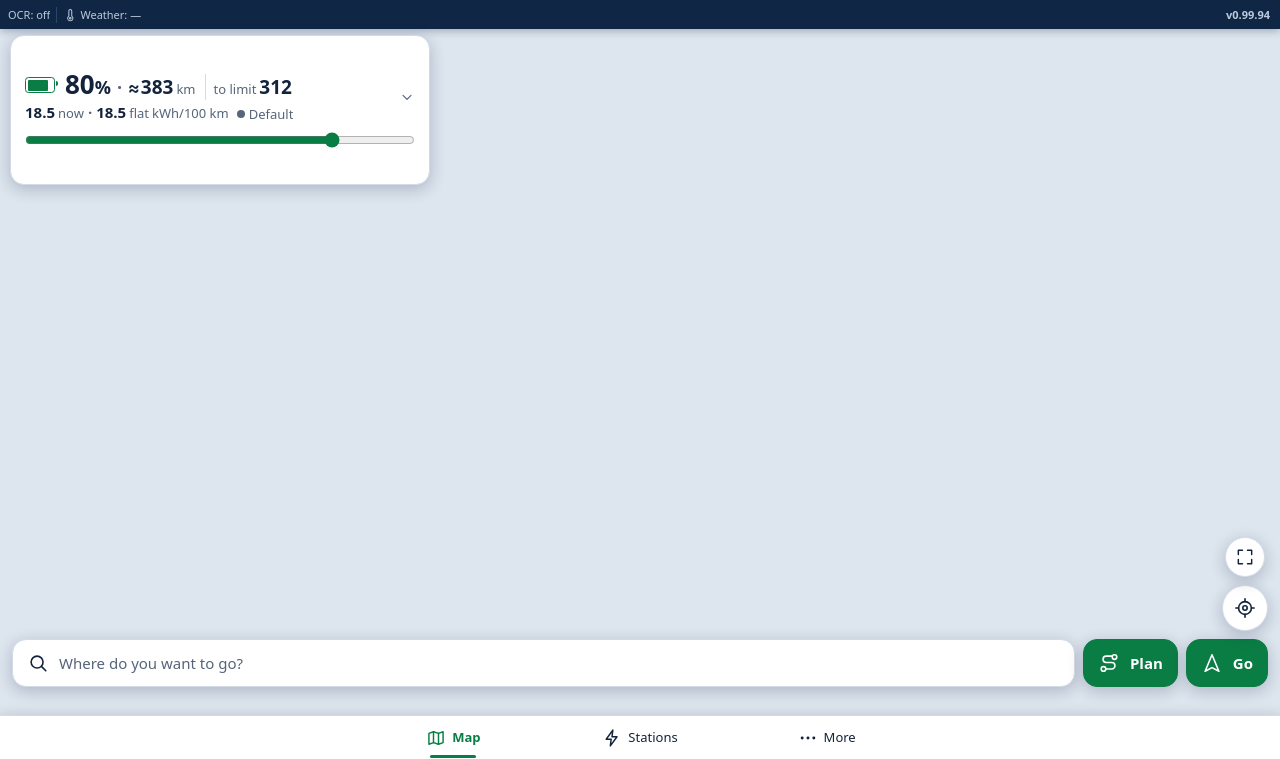
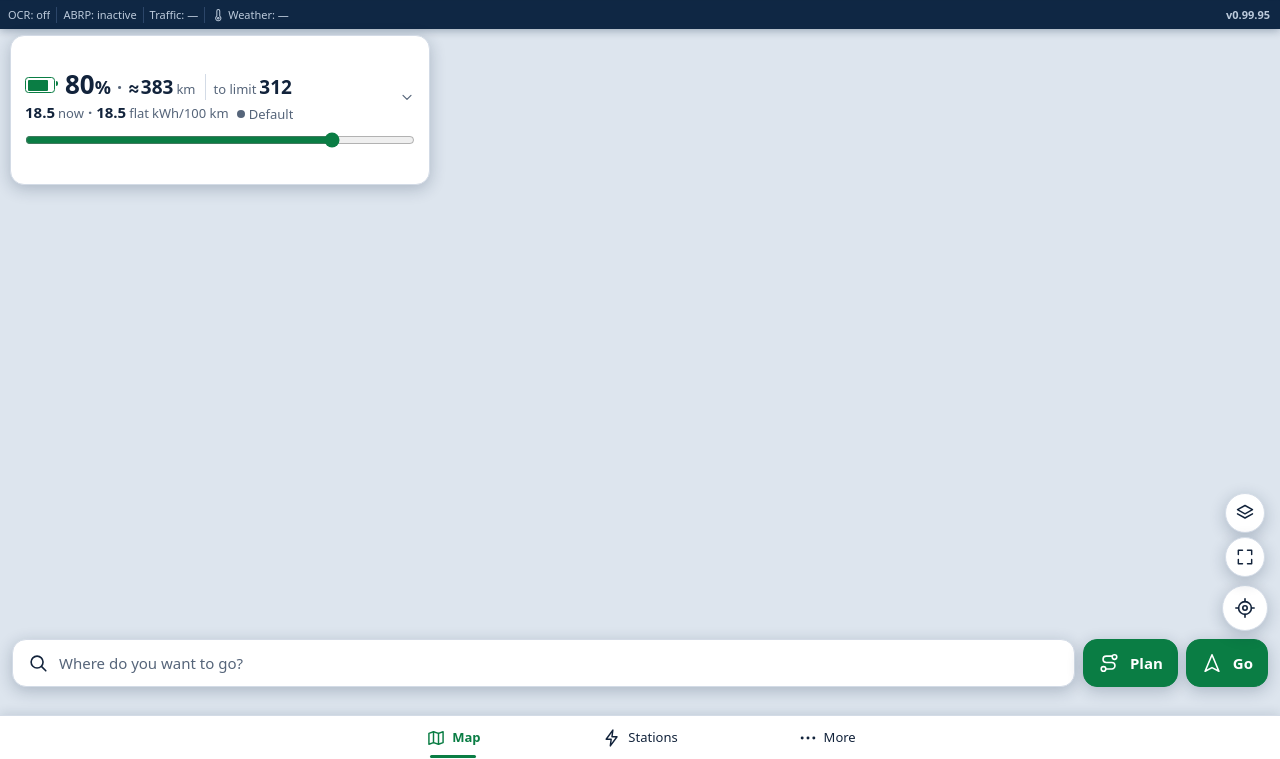
Before and after one commit to ozdemirumit/EV-Route-Finder, a plain HTML site: page index.html in a window 1280 px wide. Shown: the part 41-800 px from the top of the page. Drawn offline with Linux system fonts and the light colour scheme; no server answers.

Commit message:
v0.99.95: tam Beta — hesap, Premium, sağlayıcılar, uydu, trafik, doluluk/fiyat, eşitleme, telemetri geri (build-beta --beta-full, kaynak 13c32e5)
Co-Authored-By: Claude Opus 5.5 <noreply@anthropic.com>

```diff
--- a/index.html
+++ b/index.html
@@ -4,7 +4,7 @@
   <meta charset="utf-8">
   <meta name="viewport" content="width=device-width, initial-scale=1, viewport-fit=cover">
   <meta name="theme-color" content="#0f2744">
-  <title>EV Route Finder (Beta – ücretsiz)</title>
+  <title>EV Route Finder (Beta)</title>
   <link rel="manifest" href="manifest.webmanifest">
   <link rel="icon" href="icons/icon.svg" type="image/svg+xml">
   <link rel="apple-touch-icon" href="icons/icon-192.png">
--- a/js/net/providerGate.js
+++ b/js/net/providerGate.js
@@ -27,13 +27,21 @@
 //   - Yanıt tabanlı ana makine geri çekilmesi: 429 / 5xx / ağ hatası / zaman aşımı → o ana makine üstel bekler (15–30 sn → en çok 10 dk,
 //     Retry-After en çok 1 sa); bekleme süresince istek ağa çıkmaz ('backoff'). Başarı sıfırlar. Fırtınayı çağıran koddan bağımsız keser.
 // İstemci tavanları TOPLAM (tüm kullanıcılar) trafiği SINIRLAYAMAZ; bu yüzden yayın kapısı ayrıca belgelenir (docs/public-beta-release-gate.md).
+//
+// TAM BETA (v0.99.95, kullanıcı kararı 2026-11-16: public-free ile kapatılan mevcut özellikler Beta'da geri gelir): kaynakta yine 'paused'.
+// Yalnız `node scripts/build-beta.mjs --beta-full [klasör]` çıktısında 'beta-full' olur. Küresel duraklatma ve public-free kesme/gizleme YOK:
+// hesap, Premium, sağlayıcı bağdaştırıcıları, uydu, canlı trafik/doluluk/fiyat, eşitleme, telemetri ve kimlikli sunucu 0.99.61 Beta'daki gibi
+// çalışır; Free/Premium yetkisi, kullanıcı başı günlük hak ve aylık tavanlar paylaşılan sunucuda (server/proxy.mjs) kalır, anahtarlar sunucuda.
+// Korunan istemci koruması: topluluk servislerine (FREE_ENDPOINTS) cihaz başı jeton kovası + saatlik tavan + yanıt geri çekilmesi; sınırda
+// istek reddedilir (kuyruk yok). Ücretli/sunucu yolları bu kovaya girmez (karar sunucuda).
 export const PROVIDER_REQUESTS_PAUSED_DEFAULT = true;
 /** Derleme modu. KAYNAKTA DAİMA 'paused'. scripts/build-beta.mjs --free-only bu satırı (tam bir eşleşme) 'free-only' yapar. */
-export const PROVIDER_MODE_BUILD = 'public-free';
+export const PROVIDER_MODE_BUILD = 'beta-full';
 export const FREE_ONLY = 'free-only';
 export const PUBLIC_FREE = 'public-free';
-/** Yalnız tam 'free-only' / 'public-free' dizgesi o modu açar; başka her değer (boş, büyük harf, boşluklu, 'open'...) → 'paused'. */
-export const parseProviderMode = (v) => (v === FREE_ONLY || v === PUBLIC_FREE ? v : 'paused');
+export const BETA_FULL = 'beta-full';
+/** Yalnız tam 'free-only' / 'public-free' / 'beta-full' dizgesi o modu açar; başka her değer (boş, büyük harf, boşluklu, 'open'...) → 'paused'. */
+export const parseProviderMode = (v) => (v === FREE_ONLY || v === PUBLIC_FREE || v === BETA_FULL ? v : 'paused');
 
 let paused = PROVIDER_REQUESTS_PAUSED_DEFAULT;
 let mode = parseProviderMode(PROVIDER_MODE_BUILD);
@@ -41,10 +49,16 @@ let mode = parseProviderMode(PROVIDER_MODE_BUILD);
 export const freeOnlyMode = () => mode === FREE_ONLY || mode === PUBLIC_FREE;
 /** Herkese açık ücretsiz Beta mı (paylaşılan sunucuya sıfır istek, daraltılmış izin listesi, geri çekilme). */
 export const publicFreeMode = () => mode === PUBLIC_FREE;
+/** Tam Beta mı (duraklatma yok, tüm mevcut özellikler; topluluk servislerine cihaz başı tavan + geri çekilme korunur). */
+export const betaFullMode = () => mode === BETA_FULL;
+/** İstemci topluluk servisi kovası/geri çekilmesi etkin mi (yalnız ücretsiz modlar ve tam Beta). */
+const limitedMode = () => freeOnlyMode() || betaFullMode();
+/** Yanıt tabanlı ana makine geri çekilmesi etkin mi (herkese açık ücretsiz Beta ve tam Beta). */
+const backoffMode = () => publicFreeMode() || betaFullMode();
 /** Sağlayıcı istekleri (küresel olarak) duraklatılmış mı (kota koruması). Yalnız ücretsiz modda false: yerini izin listesi alır. */
-export const providerRequestsPaused = () => paused && !freeOnlyMode();
-/** 'paused' | 'free-only' | 'public-free' | 'open' (open yalnız testlerde). */
-export const providerMode = () => (freeOnlyMode() ? mode : paused ? 'paused' : 'open');
+export const providerRequestsPaused = () => paused && !freeOnlyMode() && !betaFullMode();
+/** 'paused' | 'free-only' | 'public-free' | 'beta-full' | 'open' (open yalnız testlerde). */
+export const providerMode = () => (freeOnlyMode() || betaFullMode() ? mode : paused ? 'paused' : 'open');
 /** Yalnızca testler içindir; uygulama kodu çağırmaz. */
 export function setProviderRequestsPaused(v) { paused = !!v; }
 /** Yalnızca testler içindir; uygulama kodu çağırmaz. */
@@ -152,7 +166,7 @@ function matchFree(u, method = 'GET') {
  */
 export function blockedReason(input, { origin = 'http://localhost', proxyBase = '', method = 'GET' } = {}) {
   const free = freeOnlyMode();
-  if (!paused && !free) return null;
+  if (betaFullMode() || (!paused && !free)) return null; // tam Beta: istemci hiçbir mevcut özelliği kesmez (kova/geri çekilme limiter'da)
   const u = toUrl(input, origin);
   if (!u) return 'invalid';
   if (u.protocol === 'data:' || u.protocol === 'blob:') return null;
@@ -202,13 +216,13 @@ export function createFreeLimiter({ now = () => Date.now(), store = globalThis.l
   const saveDay = () => { try { store?.setItem(DAY_KEY, JSON.stringify(day)); } catch { /* depolama yok: bellek içi sayar */ } };
   return {
     take(input, method = 'GET', origin = 'http://localhost') {
-      if (!freeOnlyMode()) return null;
+      if (!limitedMode()) return null;
       const u = toUrl(input, origin);
       const e = u && matchFree(u, method);
       if (!e) return null;
       const t = now();
       const c = cool.get(u.hostname);
-      if (publicFreeMode() && c && t < c.until) return 'backoff';
+      if (backoffMode() && c && t < c.until) return 'backoff';
       let b = buckets.get(u.hostname);
       if (!b) { b = { tokens: e.burst, at: t, hour: [] }; buckets.set(u.hostname, b); }
       b.tokens = Math.min(e.burst, b.tokens + Math.max(0, t - b.at) / e.gapMs);
@@ -227,7 +241,7 @@ export function createFreeLimiter({ now = () => Date.now(), store = globalThis.l
     },
     /** public-free: isteğin sonucu. ok: başarı (sayaç sıfır); değilse ana makine geri çekilir. Başka modda / listede olmayan uçta etkisiz. */
     result(input, method = 'GET', origin = 'http://localhost', { ok = true, http = false, retryAfterMs = 0 } = {}) {
-      if (!publicFreeMode()) return;
+      if (!backoffMode()) return;
       const u = toUrl(input, origin);
       if (!u || !matchFree(u, method)) return;
       if (ok) { cool.delete(u.hostname); return; }
@@ -271,7 +285,7 @@ export function installProviderGate(target = globalThis, { getOrigin = () => tar
   // Alttaki fetch + public-free yanıt gözlemcisi (çağıranın yeniden deneme mantığından bağımsız fırtına kesici). Yalnız İZİNLİ istek buraya gelir.
   const inner = function observedFetch(input, init) {
     const p = raw.call(this, input, init);
-    if (!publicFreeMode()) return p;
+    if (!backoffMode()) return p;
     const method = String(init?.method || input?.method || 'GET').toUpperCase();
     const origin = getOrigin();
     const clock = now || (() => Date.now());
--- a/version.js
+++ b/version.js
@@ -2,8 +2,15 @@
 // KURAL: her değişiklikte APP_VERSION artırılır ve APP_CHANGELOG'un EN ÜSTÜNE bir kayıt eklenir.
 //   x.y.z → z: düzeltme · y: yeni özellik · x: uyumsuz/büyük değişiklik. Commit mesajı "vX.Y.Z: ..." ile başlar.
 // Sürüm değişince sw.js'in önbellek adı da değişir; telefon yeni sürümü indirir.
-self.APP_VERSION = '0.99.94';
+self.APP_VERSION = '0.99.95';
 self.APP_CHANGELOG = [
+  {
+    v: '0.99.95', date: '2026-11-16',
+    notes: [
+      'Beta\'da tüm özellikler geri geldi: hesap ve Google girişi, Ücretsiz/Premium planı, eşitleme, uydu görüntüsü, canlı trafik, istasyon doluluğu ve fiyat, istasyon puan/fotoğraf, hız limiti, ABRP telemetri ve Premium harita/rota sağlayıcıları (Mapbox, TomTom, Google, HERE) önceki Beta\'daki gibi çalışır. Premium yetkisi ve günlük/aylık kullanım sınırları sunucuda uygulanmaya devam eder; ücretsiz kullanıcıya ücretli servis açılmadı.',
+      'Topluluk servisleri (Nominatim, Overpass, Valhalla, Photon, Open-Meteo) için cihaz başına istek sınırı ve servis yanıt vermezse giderek artan bekleme (en çok 10 dakika) korunur.',
+    ],
+  },
   {
     v: '0.99.94', date: '2026-11-16',
     notes: [
```
